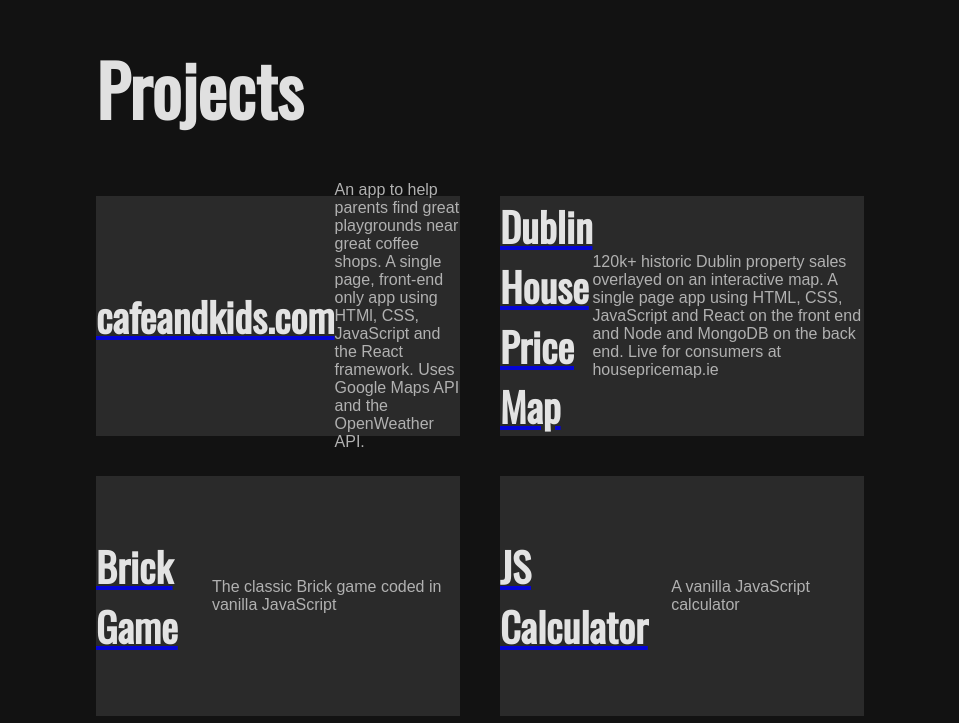
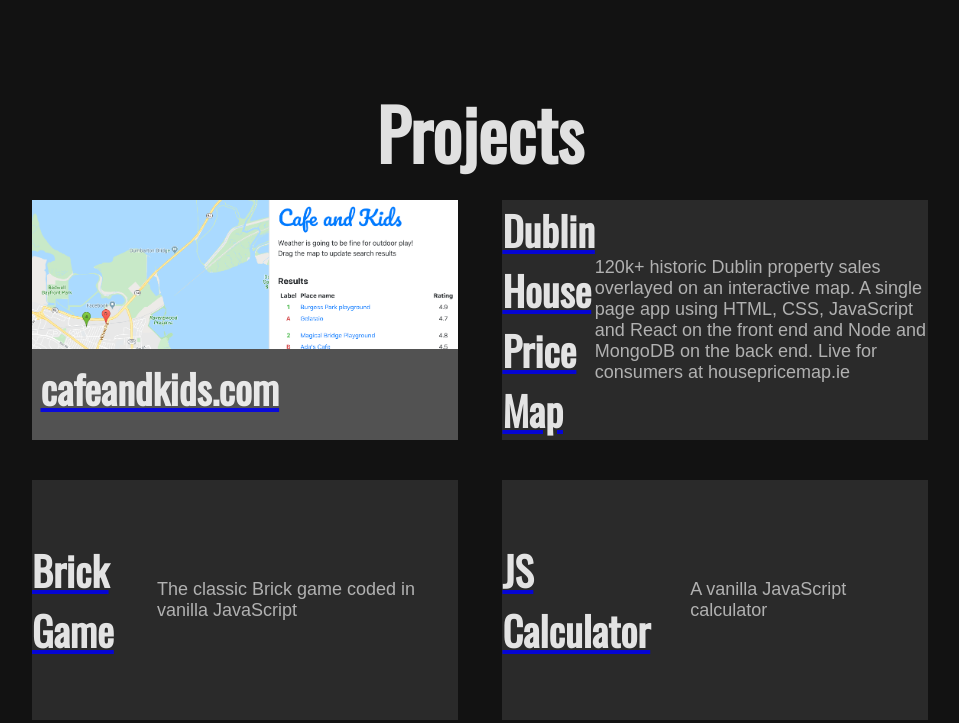
Before and after one commit to umbauk/portfolio-website, a plain HTML site: page public/index.html in a window 1280 px wide. Shown: the part 1604-2327 px from the top of the page, without its empty margins (160-1119 px from the left). Drawn offline with nearby package versions, Linux system fonts and the light colour scheme.

Commit message:
added project:hover effects

```diff
--- a/public/index.css
+++ b/public/index.css
@@ -5,7 +5,7 @@
 body {
   font-family: arial;
   color: rgb(177, 177, 177);
-  font-size: 16px;
+  font-size: 18px;
   height: 100%;
   background-color: #121212;
 }
@@ -189,19 +189,19 @@ nav ul li a:hover {
 }
 
 .projects {
-  height: 100vh;
+  height: 100%;
   background-color: #121212;
   display: grid;
   grid-template-columns: 1fr 1fr;
-  grid-template-rows: 15vh 30vh 30vh;
+  grid-template-rows: 10% 30% 30%;
   grid-template-areas:
     'header header'
     'project1 project2'
     'project3 project4';
-  padding-left: 20vw;
-  padding-right: 20vw;
-  padding-top: 20px;
-  grid-gap: 40px;
+  padding-left: 15%;
+  padding-right: 15%;
+  padding-top: 5%;
+  grid-gap: 5%;
 }
 
 h1 {
@@ -209,6 +209,7 @@ h1 {
   font-family: Oswald;
   color: #ffffff;
   opacity: 0.87;
+  text-align: center;
 }
 
 h3 {
@@ -236,11 +237,54 @@ h3 {
 
 .project1 {
   grid-area: project1;
-  background-color: rgba(255, 255, 255, 0.1);
   display: flex;
+  flex-direction: column;
+  flex-wrap: wrap;
+  flex: 1 1 auto;
   justify-content: center;
-  align-items: center;
+  align-items: flex-end;
+  background-position: center;
+  background-size: cover;
+  position: relative;
+  background: #121212;
+  overflow: hidden;
 }
+
+.project1:hover::before {
+  opacity: 0.6;
+}
+
+.project1:before {
+  content: ' ';
+  display: block;
+  position: absolute;
+  left: 0;
+  top: 0;
+  width: 100%;
+  height: 100%;
+  z-index: 1;
+  background-image: url('cafeandkids.png');
+  background-repeat: no-repeat;
+  background-position: 50% 0;
+  background-size: cover;
+}
+
+.project-text {
+  background-color: rgb(82, 82, 82, 1);
+  width: 100%;
+  padding: 2%;
+  z-index: 5;
+  position: absolute;
+  bottom: -7rem;
+  left: 0;
+  transition: all 0.5s ease;
+}
+
+.project1:hover .project-text {
+  bottom: 0;
+  transition: all 0.5s ease;
+}
+
 .project2 {
   grid-area: project2;
   background-color: rgba(255, 255, 255, 0.1);
@@ -271,7 +315,7 @@ h3 {
 
 @media only screen and (max-width: 500px) {
   .projects {
-    padding-left: 5vw;
-    padding-right: 5vw;
+    padding-left: 5%;
+    padding-right: 5%;
   }
 }
--- a/public/index.html
+++ b/public/index.html
@@ -48,14 +48,17 @@
   <div class="projects" id="projects">
     <h1 class="project-tile">Projects</h1>
     <div class="project1">
+      <div class="project-text">
         <a href="https://cafeandkids.com" target="_blank" rel="noopener noreferrer">
           <h3>cafeandkids.com</h3>
         </a>
+        <br />
         <p>
           An app to help parents find great playgrounds near great coffee shops. A single page,
-        front-end only app using HTMl, CSS, JavaScript and the React framework. Uses Google Maps API
-        and the OpenWeather API.
+          front-end only app using HTMl, CSS, JavaScript and the React framework. Uses Google Maps
+          API and the OpenWeather API.
         </p>
+      </div>
     </div>
     <div class="project2">
       <a href="https://housepricemap.ie" target="_blank" rel="noopener noreferrer">
```
Also changed, not shown: public/cafeandkids.png (added). Lines whose indentation alone changed are shown as unchanged.
